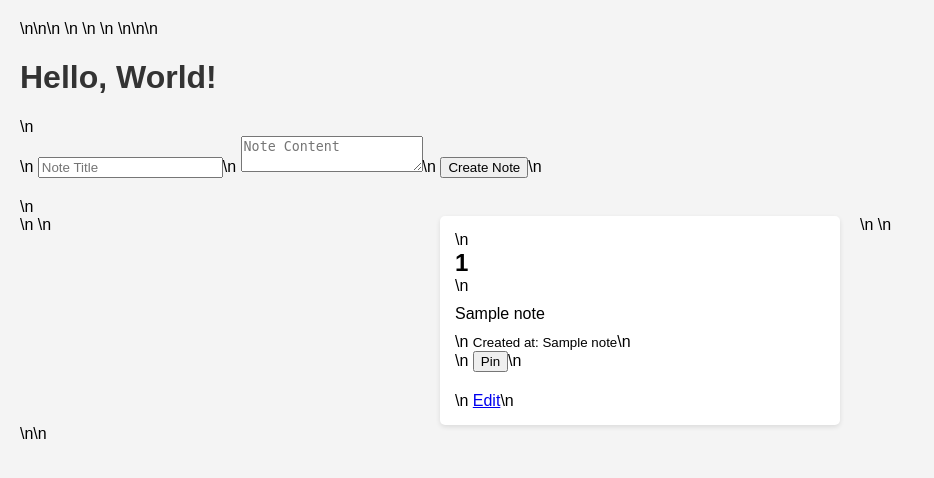
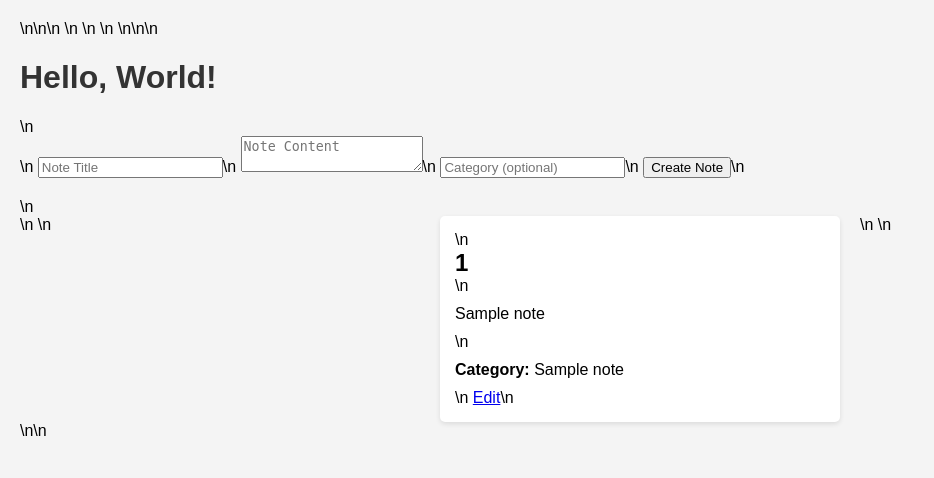
Before and after one commit to pranavmohantyy/flask-notes, a Python web app: template templates/index.html in a window 1280 px wide. Shown: the top 478 px of the page, without its empty margins (0-934 px from the left). Run offline with Jinja, Linux system fonts and the light colour scheme; the template is opened without the code that fills it: most values are stand-ins (such as "Sample title", 1, 10 or a date in 2020).

Commit message:
add categories to notes

```diff
--- a/templates/edit_note.html
+++ b/templates/edit_note.html
@@ -1 +1 @@
-<!DOCTYPE html>\n<html lang="en">\n<head>\n    <meta charset="UTF-8">\n    <meta name="viewport" content="width=device-width, initial-scale=1.0">\n    <title>Edit Note</title>\n</head>\n<body>\n    <h1>Edit Note</h1>\n    <form action="/notes/{{ id }}/edit" method="post">\n        <input type="text" name="title" value="{{ note[0] }}" required>\n        <textarea name="content" required>{{ note[1] }}</textarea>\n        <button type="submit">Update Note</button>\n    </form>\n    <a href="/">Cancel</a>\n</body>\n</html>
+<!DOCTYPE html>\n<html lang="en">\n<head>\n    <meta charset="UTF-8">\n    <meta name="viewport" content="width=device-width, initial-scale=1.0">\n    <title>Edit Note</title>\n</head>\n<body>\n    <h1>Edit Note</h1>\n    <form action="/notes/{{ id }}/edit" method="post">\n        <input type="text" name="title" value="{{ note[0] }}" required>\n        <textarea name="content" required>{{ note[1] }}</textarea>\n        <input type="text" name="category" value="{{ note[2] }}" placeholder="Category (optional)">\n        <button type="submit">Update Note</button>\n    </form>\n    <a href="/">Cancel</a>\n</body>\n</html>
--- a/templates/index.html
+++ b/templates/index.html
@@ -1 +1 @@
-<!DOCTYPE html>\n<html lang="en">\n<head>\n    <meta charset="UTF-8">\n    <meta name="viewport" content="width=device-width, initial-scale=1.0">\n    <title>Flask Notes</title>\n    <link rel="stylesheet" href="static/style.css">\n</head>\n<body>\n    <h1>Hello, World!</h1>\n    <form action="/notes" method="post">\n        <input type="text" name="title" placeholder="Note Title" required>\n        <textarea name="content" placeholder="Note Content" required></textarea>\n        <button type="submit">Create Note</button>\n    </form>\n    <div class="notes">\n        {% for note in notes %} \n            <div class="note-card">\n                <h2>{{ note[0] }}</h2>\n                <p>{{ note[1] }}</p>\n                <small>Created at: {{ note[2] }}</small>\n                <form action="/notes/{{ loop.index0 + 1 }}/pin" method="post">\n                    <button type="submit">{% if note[3] %}Unpin{% else %}Pin{% endif %}</button>\n                </form>\n                <a href="/notes/{{ loop.index0 + 1 }}/edit">Edit</a>\n            </div>\n        {% endfor %} \n    </div>\n</body>\n</html>
+<!DOCTYPE html>\n<html lang="en">\n<head>\n    <meta charset="UTF-8">\n    <meta name="viewport" content="width=device-width, initial-scale=1.0">\n    <title>Flask Notes</title>\n    <link rel="stylesheet" href="static/style.css">\n</head>\n<body>\n    <h1>Hello, World!</h1>\n    <form action="/notes" method="post">\n        <input type="text" name="title" placeholder="Note Title" required>\n        <textarea name="content" placeholder="Note Content" required></textarea>\n        <input type="text" name="category" placeholder="Category (optional)">\n        <button type="submit">Create Note</button>\n    </form>\n    <div class="notes">\n        {% for note in notes %} \n            <div class="note-card">\n                <h2>{{ note[0] }}</h2>\n                <p>{{ note[1] }}</p>\n                <p><strong>Category:</strong> {{ note[2] }}</p>\n                <a href="/notes/{{ note[3] }}/edit">Edit</a>\n            </div>\n        {% endfor %} \n    </div>\n</body>\n</html>
```
Also changed, not shown: app.py (+1 -1 lines).
